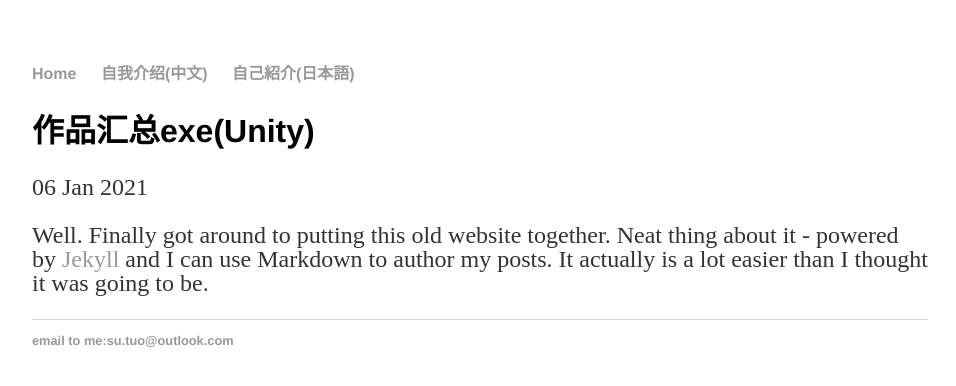
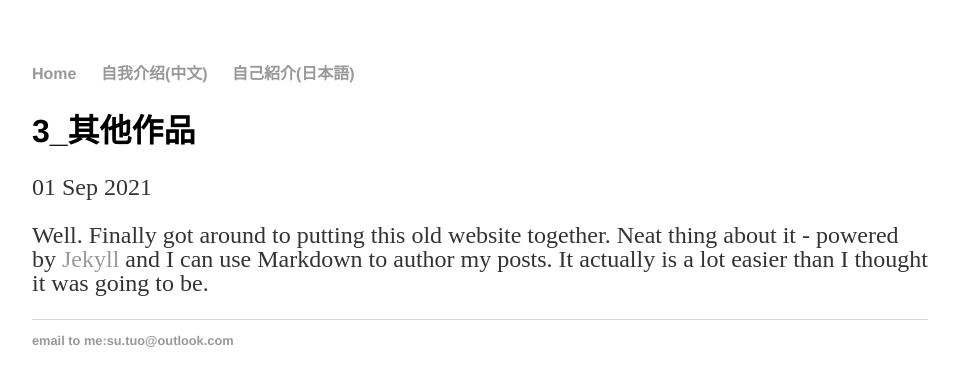
Before and after one commit to SotakuStudio/SotakuStudio.github.io, a Jekyll site: the page built from _posts/2021-09-01-chnportfolio.md, in a window 1280 px wide. Shown: the top 386 px of the page, without its empty margins (160-1116 px from the left). Built offline with Jekyll 4.4.1, drawn with Linux system fonts in a browser that asks for light colours.

Commit message:
Update and rename 2021-01-06-chnportfolio.md to 2021-09-01-chnportfolio.md

```diff
--- a/_posts/2021-01-06-chnportfolio.md
+++ b/_posts/2021-09-01-chnportfolio.md
@@ -1,7 +1,7 @@
 ---
 layout: post
-title: "作品汇总exe(Unity)"
-date: 2021-01-06
+title: "3_其他作品"
+date: 2021-09-01
 ---
 
 Well. Finally got around to putting this old website together. Neat thing about it - powered by [Jekyll](http://jekyllrb.com) and I can use Markdown to author my posts. It actually is a lot easier than I thought it was going to be.
```
